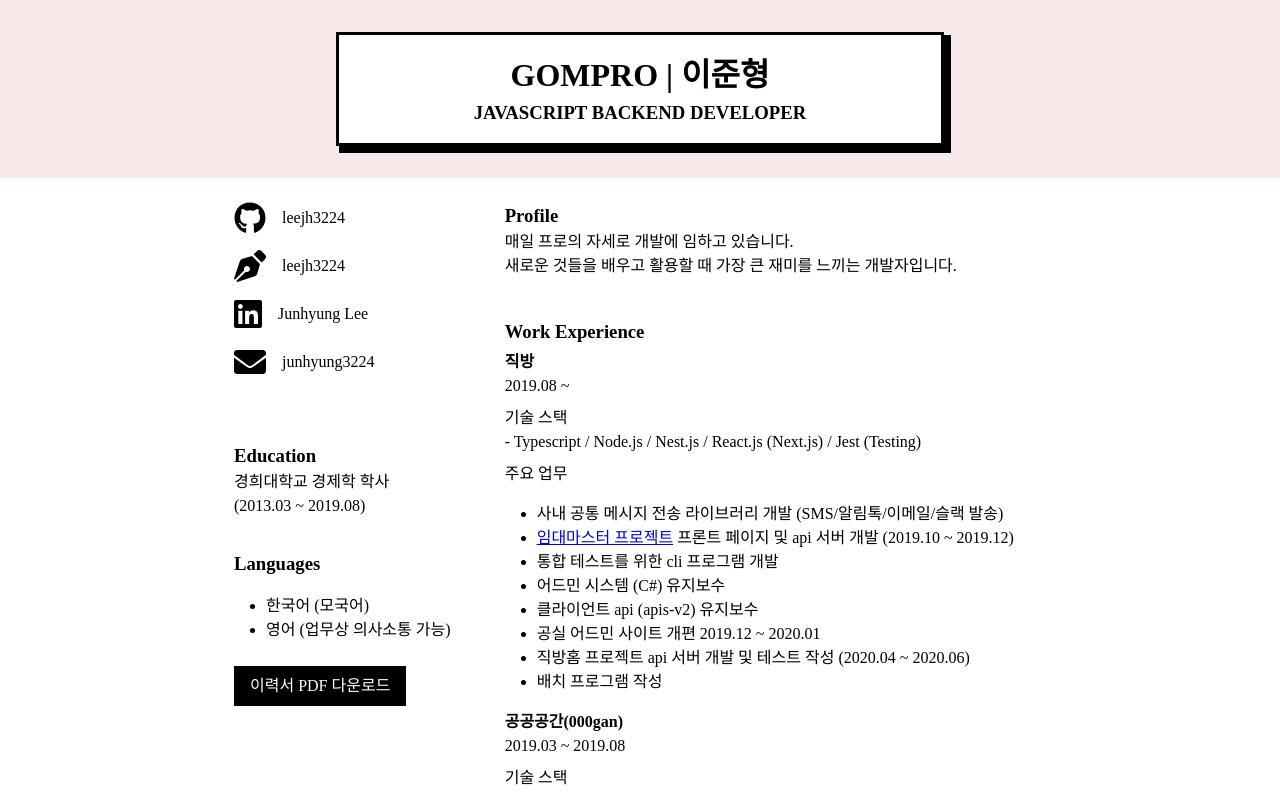
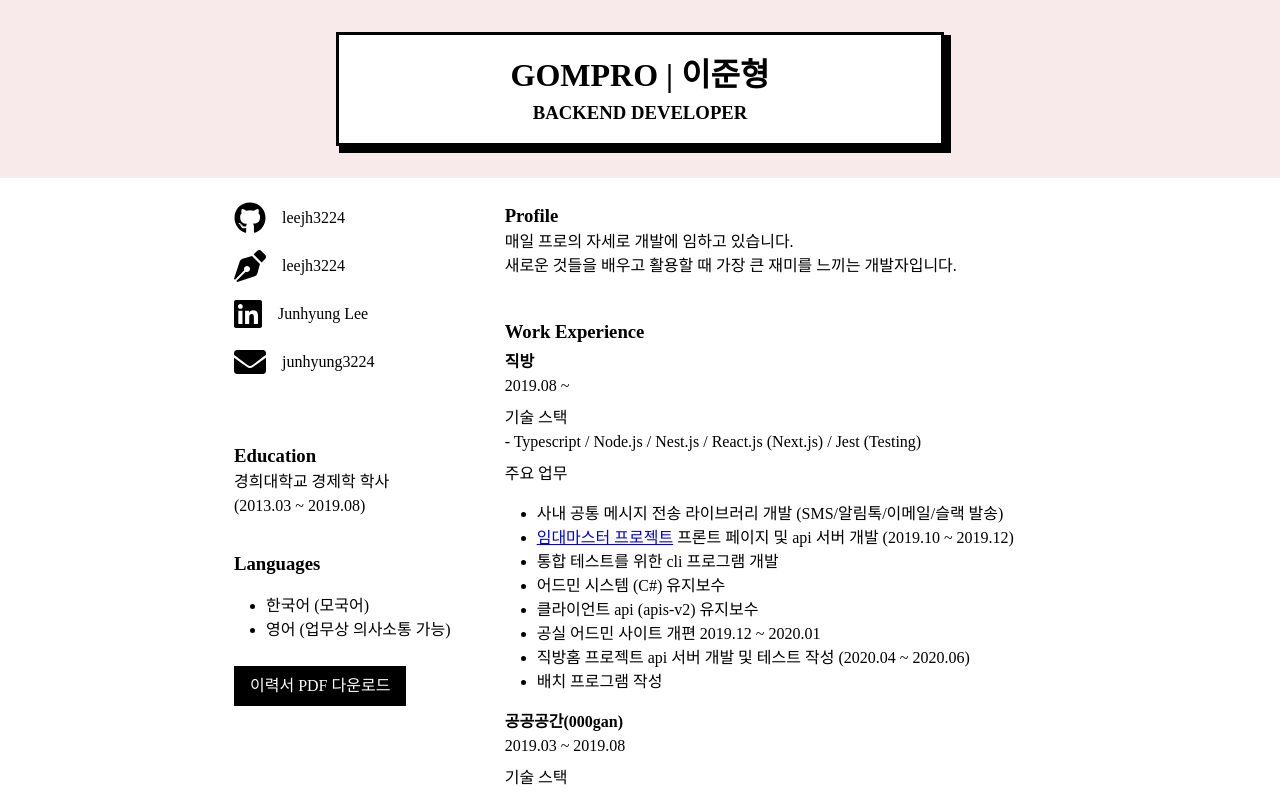
Before and after one commit to leejh3224/resume, a Vue app: page / in a window 1280 px wide. Shown: the top 793 px of the page. Built offline with nearby package versions, Linux system fonts and the light colour scheme; a web font is replaced by a local one.

Commit message:
Update App.vue

```diff
--- a/src/App.vue
+++ b/src/App.vue
@@ -3,7 +3,7 @@
     <div class="header">
       <div class="header-title-box">
         <h1>GOMPRO | 이준형</h1>
-        <h3>JAVASCRIPT BACKEND DEVELOPER</h3>
+        <h3>BACKEND DEVELOPER</h3>
       </div>
     </div>
     <div class="body">
```
